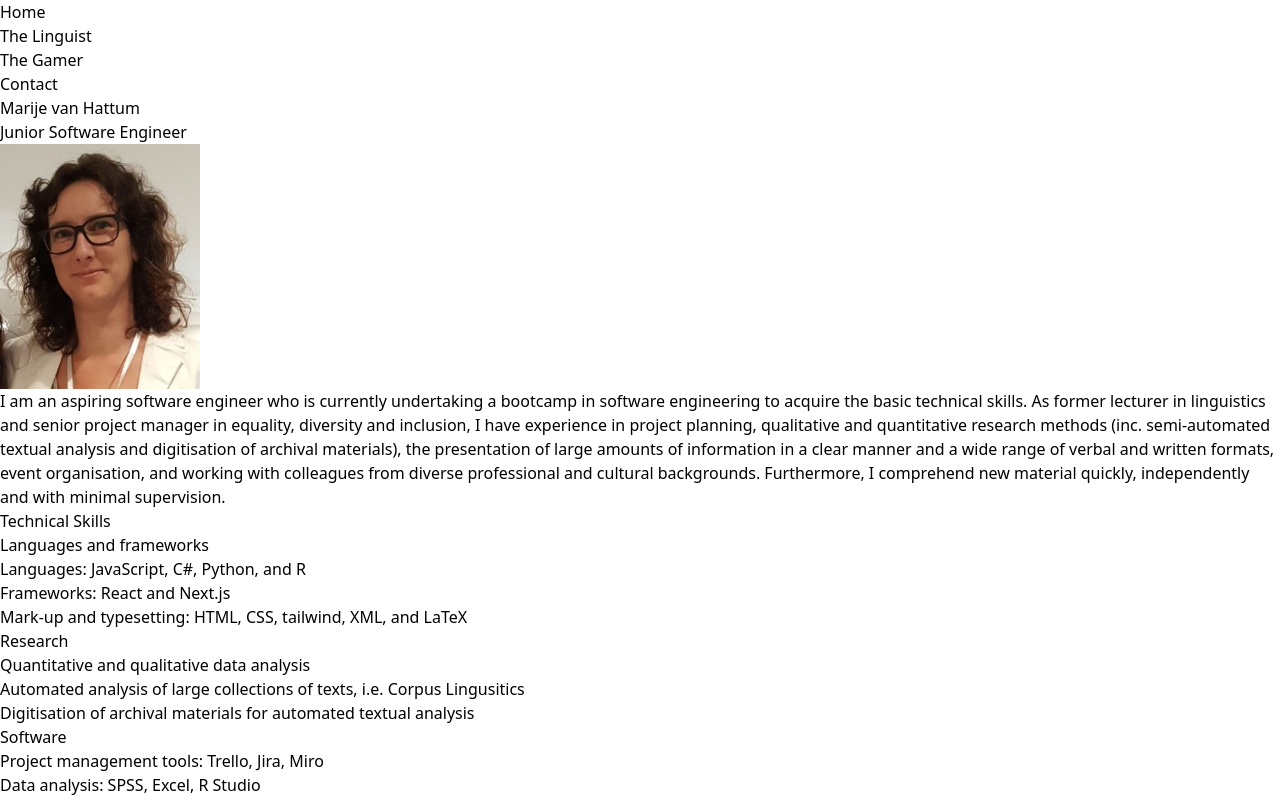
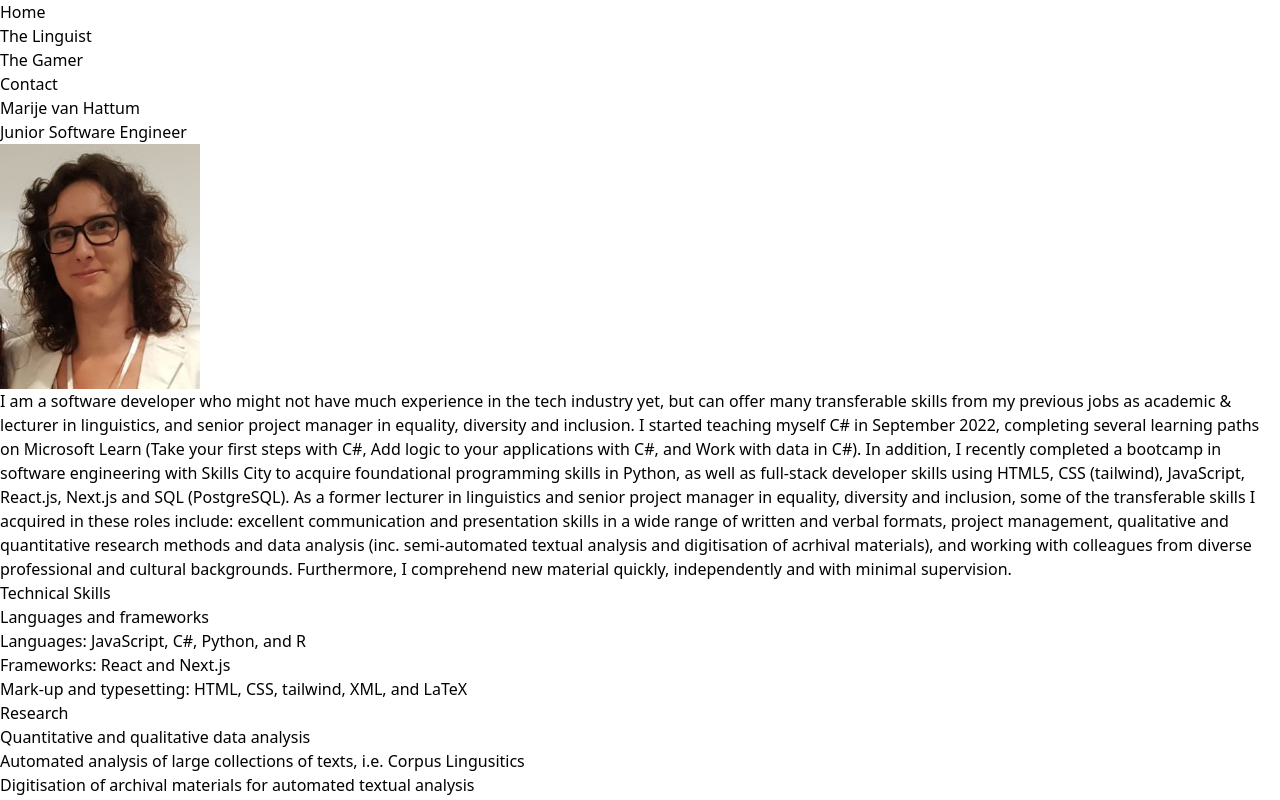
Before and after one commit to Marije83/NextPersonalPage, a Next.js app: page / in a window 1280 px wide. Shown: the top 800 px of the page. Built offline with nearby package versions, Linux system fonts and the light colour scheme.

Commit message:
update Bio

```diff
--- a/constants/home/myBio.js
+++ b/constants/home/myBio.js
@@ -1 +1 @@
-export const myBio = "I am an aspiring software engineer who is currently undertaking a bootcamp in software engineering to acquire the basic technical skills. As former lecturer in linguistics and senior project manager in equality, diversity and inclusion, I have experience in project planning, qualitative and quantitative research methods (inc. semi-automated textual analysis and digitisation of archival materials), the presentation of large amounts of information in a clear manner and a wide range of verbal and written formats, event organisation, and working with colleagues from diverse professional and cultural backgrounds. Furthermore, I comprehend new material quickly, independently and with minimal supervision."
+export const myBio = " I am a software developer who might not have much experience in the tech industry yet, but can offer many transferable skills from my previous jobs as academic & lecturer in linguistics, and senior project manager in equality, diversity and inclusion. I started teaching myself C# in September 2022, completing several learning paths on Microsoft Learn (Take your first steps with C#, Add logic to your applications with C#, and Work with data in C#). In addition, I recently completed a bootcamp in software engineering with Skills City to acquire foundational programming skills in Python, as well as full-stack developer skills using HTML5, CSS (tailwind), JavaScript, React.js, Next.js and SQL (PostgreSQL). As a former lecturer in linguistics and senior project manager in equality, diversity and inclusion, some of the transferable skills I acquired in these roles include: excellent communication and presentation skills in a wide range of written and verbal formats, project management, qualitative and quantitative research methods and data analysis (inc. semi-automated textual analysis and digitisation of acrhival materials), and working with colleagues from diverse professional and cultural backgrounds. Furthermore, I comprehend new material quickly, independently and with minimal supervision."
```
